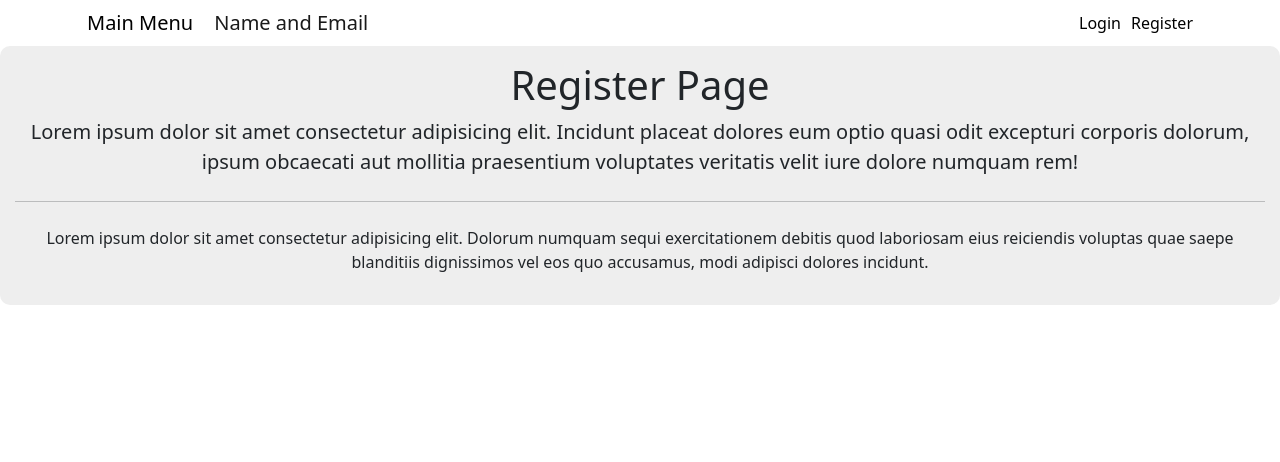
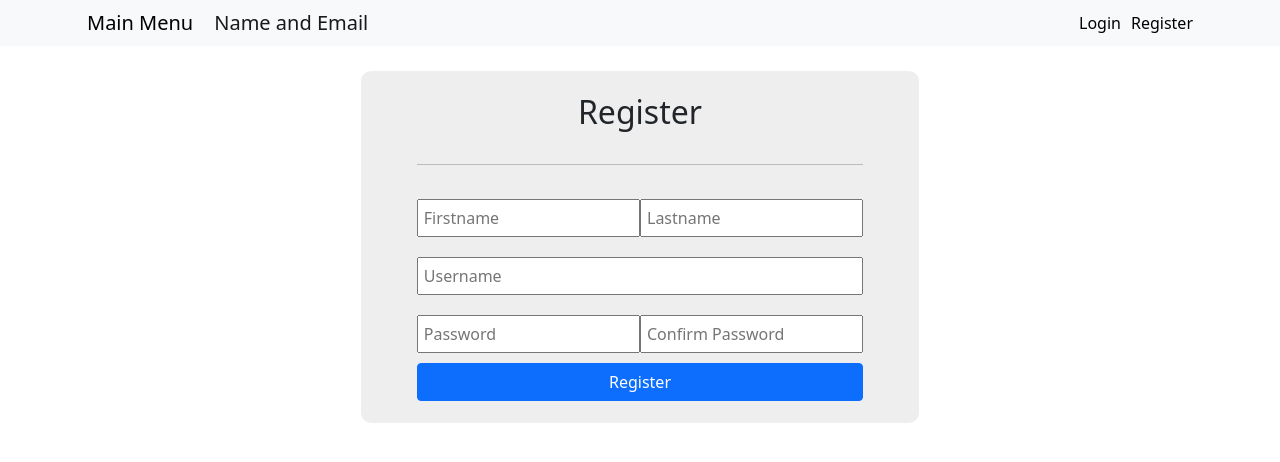
Before and after one commit to alvinAdler/TouchTypingApplication, a React (Create React App) app in the folder client/: page /register in a window 1280 px wide. Shown: the top 462 px of the page. Built offline with nearby package versions, Linux system fonts and the light colour scheme.

Commit message:
Finished the login and the register wireframe design

```diff
--- a/client/src/App.css
+++ b/client/src/App.css
@@ -1,5 +1,9 @@
 .page-title{
     text-align: center;
+}
+
+.app-content-container{
+    padding-top: 25px;
 }
 
 .carousel-image{
--- a/client/src/App.js
+++ b/client/src/App.js
@@ -1,4 +1,4 @@
-import {BrowserRouter as Router, Route, Link, Switch} from 'react-router-dom'
+import {BrowserRouter as Router, Route, Switch} from 'react-router-dom'
 import {Carousel, Button} from 'react-bootstrap'
 
 import './App.css';
@@ -13,8 +13,8 @@ const App = () => {
 			<div className="App">
 				<Navbar/>
 				<Switch>
+					<div className="app-content-container container">
 						<Route path="/" exact>
-						<div className="container">
 							<h1 className="page-title">Touch Typing Application</h1>
 								<Carousel>
 									<Carousel.Item interval={3000}>
@@ -56,11 +56,11 @@ const App = () => {
 									<Button variant="secondary">User Performance Page</Button>
 									<Button variant="secondary">Tutorial Page</Button>
 								</div>
-						</div>
 						</Route>
 
 						<Route path="/login" render={LoginPage}/>
 						<Route path="/register" render={RegisterPage}/>
+					</div>
 				</Switch>
 			</div>
 		</Router>
--- a/client/src/components/LoginPage/LoginPage.jsx
+++ b/client/src/components/LoginPage/LoginPage.jsx
@@ -2,12 +2,16 @@ import React from 'react'
 
 import './LoginPage_master.css'
 
-import PlaceholderJumbotron from '../UtilityComponents/PlaceholderJumbotron/PlaceholderJumbotron'
-
 const LoginPage = () => {
     return (
-        <div>
-            <PlaceholderJumbotron pageTitle="Login Page"/>
+        <div className="login-container">
+            <form className="login-form">
+                <h2 style={{textAlign: "center"}}>Login</h2>
+                <hr className="my-4" />
+                <input className="login-input" type="text" placeholder="Username"/>
+                <input className="login-input" type="text" placeholder="Password"/>
+                <button className="btn btn-primary" type="submit">Login</button>
+            </form>
         </div>
     )
 }
--- a/client/src/components/LoginPage/LoginPage_master.css
+++ b/client/src/components/LoginPage/LoginPage_master.css
@@ -0,0 +1,20 @@
+.login-container{
+    display: flex;
+    justify-content: center;
+    align-items: center;
+}
+
+.login-form{
+    width: 50%;
+    padding: 5% 10%;
+    background-color: #eee;
+    border-radius: 10px;
+    display: flex;
+    flex-direction: column;
+    align-items: stretch;
+}
+
+.login-input{
+    padding: 5px;
+    margin: 10px;
+}
--- a/client/src/components/RegisterPage/RegisterPage.jsx
+++ b/client/src/components/RegisterPage/RegisterPage.jsx
@@ -2,12 +2,19 @@ import React from 'react'
 
 import './RegisterPage_master.css'
 
-import PlaceholderJumbotron from '../UtilityComponents/PlaceholderJumbotron/PlaceholderJumbotron'
-
 const RegisterPage = () => {
     return (
-        <div>
-            <PlaceholderJumbotron pageTitle="Register Page"/>
+        <div className="register-container">
+            <form className="register-form">
+                <h2 className="full-span" style={{textAlign: "center"}}>Register</h2>
+                <hr className="my-4 full-span" />
+                <input className="login-input" type="text" placeholder="Firstname"/>
+                <input className="login-input" type="text" placeholder="Lastname"/>
+                <input className="login-input full-span" type="text" placeholder="Username"/>
+                <input className="login-input" type="text" placeholder="Password"/>
+                <input className="login-input" type="text" placeholder="Confirm Password"/>
+                <button className="btn btn-primary full-span">Register</button>
+            </form>
         </div>
     )
 }
--- a/client/src/components/RegisterPage/RegisterPage_master.css
+++ b/client/src/components/RegisterPage/RegisterPage_master.css
@@ -0,0 +1,29 @@
+.register-container{
+    display: flex;
+    justify-content: center;
+    align-items: center;
+}
+
+.register-form{
+    width: 50%;
+    background-color: #eee;
+    border-radius: 10px;
+    padding: 2% 5%;
+    display: grid;
+    grid-template-rows: repeat(auto, 1fr);
+    grid-template-columns: repeat(auto, 1fr);
+    justify-items: center;
+}
+
+.register-form > * {
+    width: 100%;
+}
+
+.login-input{
+    padding: 5px;
+    margin: 10px;
+}
+
+.full-span{
+    grid-column: 1 / 3;
+}
--- a/client/src/components/UtilityComponents/Navbar/Navbar.jsx
+++ b/client/src/components/UtilityComponents/Navbar/Navbar.jsx
@@ -6,7 +6,7 @@ import './Navbar_master.css'
 
 const Navbar = () => {
     return (
-		<NavbarReact className="main-navbar">
+		<NavbarReact className="main-navbar" bg="light" expand="lg">
 			<Container>
 				<div>
 					<NavbarReact.Brand><Link to="/" className="plain-link">Main Menu</Link></NavbarReact.Brand>
--- a/client/src/components/UtilityComponents/Navbar/Navbar_master.css
+++ b/client/src/components/UtilityComponents/Navbar/Navbar_master.css
@@ -1,5 +1,7 @@
 .main-navbar{
     position: sticky;
+    top: 0;
+    z-index: 50;
 }
 
 .plain-link{
--- a/client/src/index.css
+++ b/client/src/index.css
@@ -7,23 +7,27 @@
 body{
     /* border: 3px solid red; */
     width: 100%;
-    height: 100%;
+    min-height: 100vh;
+    height: max-content;
 }
 
 html{
     /* border: 3px solid green; */
     width: 100%;
-    height: 100%;
+    min-height: 100vh;
+    height: max-content;
 }
 
 .App{
     /* border: 3px solid blue; */
     width: 100%;
-    height: 100%;
+    min-height: 100vh;
+    height: max-content;
 }
 
 #root{
     /* border: 3px solid yellow; */
     width: 100%;
-    height: 100%;
+    min-height: 100vh;
+    height: max-content;
 }
```
Lines whose indentation alone changed are shown as unchanged.
